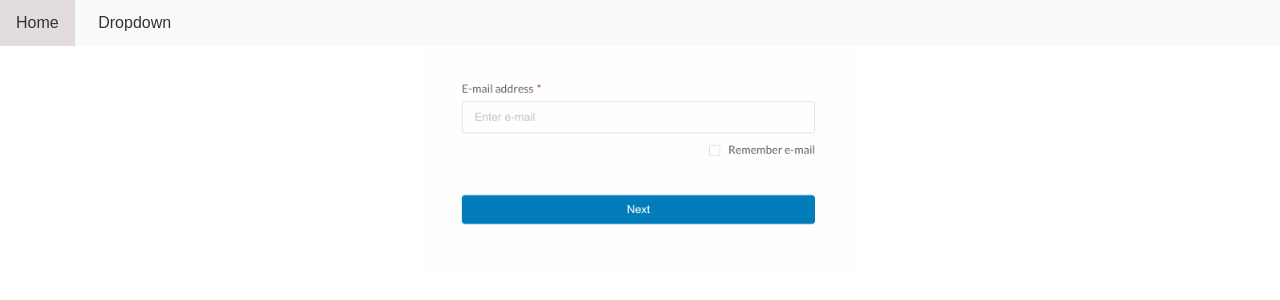
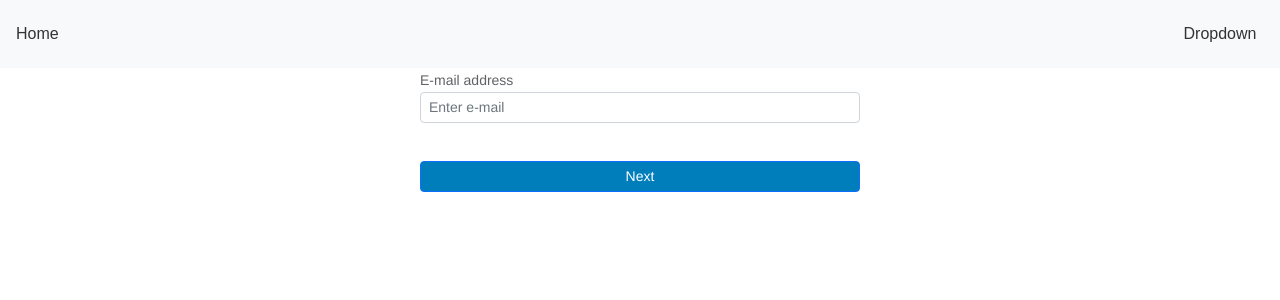
Before and after one commit to ernieay/sm-login-hackathon-22, a Vue app: page / in a window 1280 px wide. Shown: the top 300 px of the page. Built offline with nearby package versions, Linux system fonts and the light colour scheme.

Commit message:
LoginUser component now using actual form components

```diff
--- a/src/components/LoginUser.vue
+++ b/src/components/LoginUser.vue
@@ -1,6 +1,14 @@
 <template>
-  <div class="login-form">
-    <img src="@/assets/LoginForm.png" class="login-form__img" />
+  <div class="login-form-container">
+    <div class="login-form">
+      <div>
+        <label class="lbl-email">E-mail address</label>
+      </div>
+      <div class="input-group input-group-sm">
+        <input type="text" class="form-control" id="input-user" placeholder="Enter e-mail" />
+      </div>
+      <button type="button" class="btn btn-primary btn-sm next-btn">Next</button>
+    </div>
   </div>
 </template>
 
@@ -11,7 +19,30 @@ export default {
 </script>
 
 <style scoped>
-.login-form__img {
-  width: 440px;
+.login-form-container {
+  width: 100%;
+}
+
+.lbl-email {
+  color: #606266;
+  width: 100%;
+  text-align: left;
+  font-size: 14px;
+}
+
+.login-form {
+  max-width: 440px;
+  margin-left: auto;
+  margin-right: auto;
+}
+
+.next-btn {
+  width: 100%;
+  margin-top: 38px;
+  background-color: #007dbb;
+}
+
+.next-btn:hover, .next-btn:focus {
+  background-color: #006496;
 }
 </style>
--- a/src/main.js
+++ b/src/main.js
@@ -2,5 +2,6 @@ import { createApp } from 'vue'
 import App from './App.vue'
 import router from './router'
 import 'bootstrap'
+import 'bootstrap/dist/css/bootstrap.min.css'
 
 createApp(App).use(router).mount('#app')
```
Also changed, not shown: src/assets/LoginForm.png (deleted), 1 other file (tests, documents, lock files or other folders).
